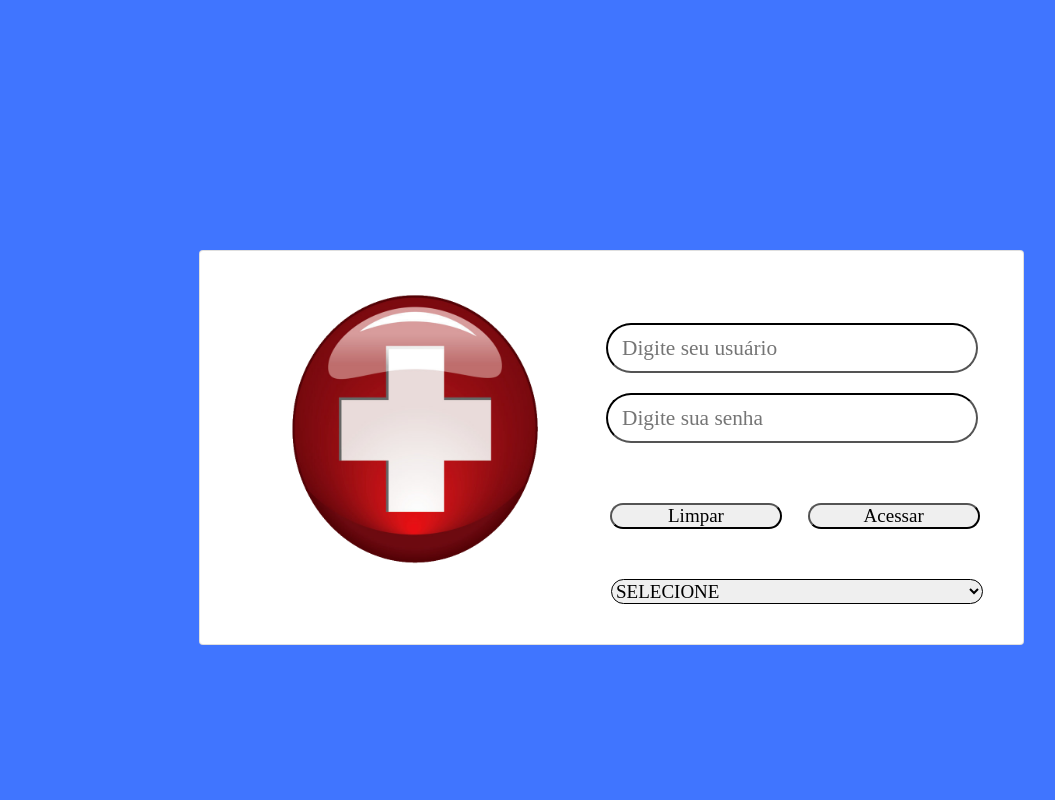
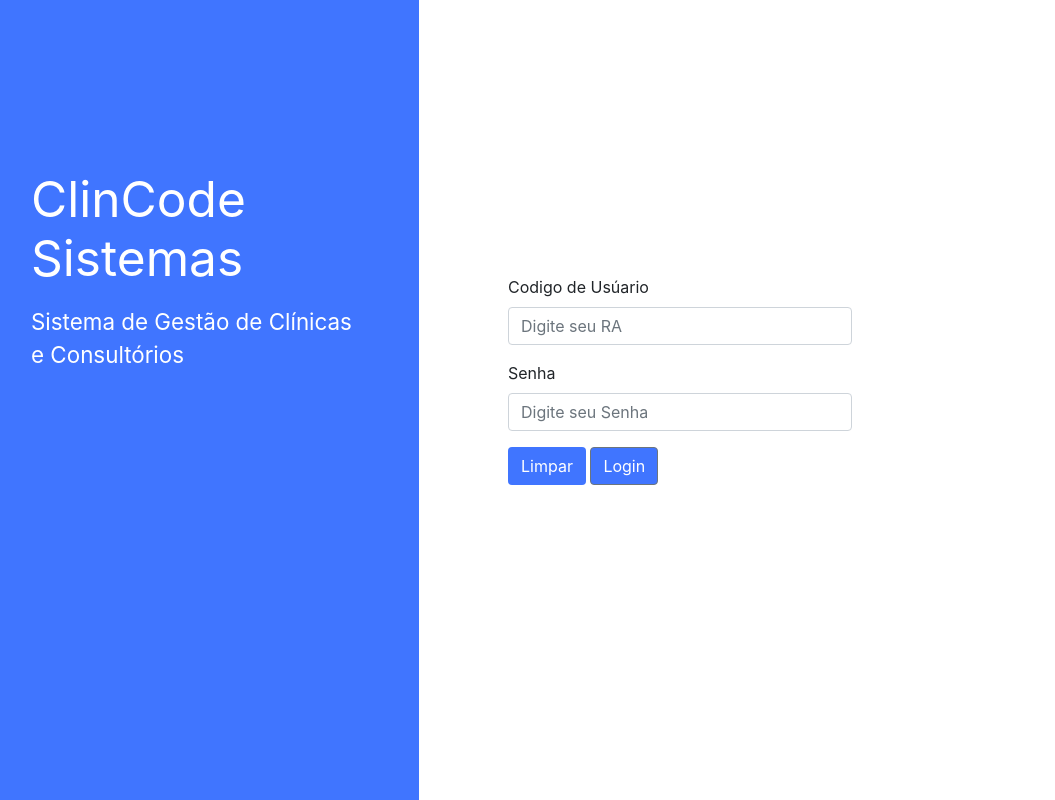
Before and after one commit to GabrielNogueiraBR/ClinCode-Sistema-para-Clinicas, a plain HTML site: page Views/pages/loginPaciente.html in a window 1280 px wide. Shown: the whole page, without its empty margins (29-1084 px from the left). Drawn offline with nearby package versions, Linux system fonts and the light colour scheme.

Commit message:
Atualização das Telas iniciais do sistema

```diff
--- a/Views/pages/loginPaciente.html
+++ b/Views/pages/loginPaciente.html
@@ -14,79 +14,47 @@
     <script src="https://stackpath.bootstrapcdn.com/bootstrap/4.5.2/js/bootstrap.min.js" integrity="sha384-B4gt1jrGC7Jh4AgTPSdUtOBvfO8shuf57BaghqFfPlYxofvL8/KUEfYiJOMMV+rV" crossorigin="anonymous"></script>
 
     <script>
-
 		function validar() {
-
 		  if (document.getElementById("user").value == '' )
 		  {
 			alert("Digite um usuário!!");
 			return;
 		  }
-
 		  if (document.getElementById("password").value == '')
 		  {
 			alert("Digite uma senha!!");
 			return;
 		  }
-          if(document.getElementById("qualificacao").value == '0')
-          {
-              alert("Digite sua qualificação!!");
-              return;
-          }
+		  window.location.href="../pages/index.html";
+        };</script>
 
-		  window.location.href="../pages/index.html";
-
-		};
-
-    </script>
-
-    <div class="container my-background">
-        <div class="row">
-          <div class="col-sm">
-
+    <div class="sidenav">
+        <div class="login-main-text">
+           <h2><b>ClinCode</b><br><b>Sistemas</b></h2>
+           <p></p>
+            <p>Sistema de Gestão de Clínicas e Consultórios</p>
         </div>
-          <div class="col-sm">
-
-            <form class="formulario">
-
-                <div class="card">
-                    <div class="menu-login" >
-                        <label for="user"></label><br>
-                        <input type="user" id="user" name="user" placeholder="Digite seu usuário">
-                        <label for="password"></label><br>
-                        <input type="password" id="password" name="password" placeholder="Digite sua senha">
-
-
      </div>
 
-                    <div class="card2">
-                        <button type="button" onclick="validar()">Acessar</button>
-                        <button type="reset">Limpar </button>
+     <div class="main">
+        <div class="col-md-6 col-sm-12">
+           <div class="login-form">
+              <form>
+                 <div class="form-group">
+                    <label>Codigo de Usúario</label>
+                    <input type="text" class="form-control" id="user" name="user"placeholder="Digite seu RA">
                  </div>
-                    <div class="card3">
-                        <select id="qualificacao">
-                            <option value="0" onclick="validar()" selected>SELECIONE</option>
-                            <option value="1" onclick="validar()" >Administrador TI</option>
-                            <option value="2" onclick="validar()" >Médico</option>
-                            <option value="3" onclick="validar()" >Secretaria</option>
-                          </select>
+                 <div class="form-group">
+                    <label>Senha</label>
+                    <input type="password" class="form-control" id="password" name="password" placeholder="Digite seu Senha">
                  </div>
-
-                    <div class="logo-login" style = "position:absolute;">
-                        <img class="imglogin" src="../assets/logo_teste.jpg">
-                    </div>
-
-                </div>
+                 <button type="reset" class="btn btn-blue">Limpar</button>
+                 <button type="button" class="btn btn-secondary"onclick="validar()">Login</button>
               </form>
-          </div>
-          <div class="col-sm">
-
            </div>
         </div>
      </div>
 
 
 
-</body>
-
-</html>
+</body></html>
--- a/Views/styles/login.css
+++ b/Views/styles/login.css
@@ -1,70 +1,114 @@
-* {
-    margin: 0;
-    padding: 0;
-    box-sizing: 0;
-}
+body {
+    font-family: "Lato", sans-serif;
+  }
 
-body { background: #4075FF !important; } /* Adding !important forces the browser to overwrite the default style applied by Bootstrap */
+  .main-head{
+    height: 150px;
+    background: #FFF;
+  }
 
-   .my-background {
-	  background: #4075FF;
-	}
-.card {
-    background-color: white;
-    padding: 40px;
-    border-radius: 5px;
-    font: normal 19px sans-serig;
-}
+  .h2, h2 {
+    font-size: 3.1rem !important;
+    font: sans-serig;
+  }
+  p {
+    margin-top: 0;
+    margin-bottom: 1rem;
+    font-size: 1.4rem !important;
+    font: sans-serig;
+  }
+  .sidenav {
+    height: 100%;
+    background-color: #4075FF;
+    overflow-x: hidden;
+    padding-top: 20px;
+  }
+  .imglogin {
+    height: 220px;
+    margin-top: -10px;
+    display: block;
+    margin-left: auto;
+    margin-right: auto
+  }
 
-.formulario {
-    width: 825px;
-    margin: auto;
-    padding-top: 250px;
-}
- .menu-login > input{
-    border-color: black;
-    border-radius: 25px;
-    outline: 0;
-    width: 50%;
-    height: 50px;
-    margin: 10px 5px;
-    float: right;
-    display: flex;
-    justify-content: center;
-    align-items: center;
-    font-size: 16pt;
-    padding: 14px;
- }
- .imglogin{
-     border-color: black;
-     border-radius: 15px;
-     width: 350px;
-    height: 280px;
-     float: left;
-     display: flex;
-     justify-content: center;
-     align-items: center;
- }
+  .main {
+    padding: 0px 10px;
+  }
 
+  @media screen and (max-width: 800px){
+    .sidenav {padding-top: 15px;}
+    .main {
+      padding: 0px 10px;
+      margin-top: 25px;
+  }
+    p {
+      margin-top: 0;
+      margin-bottom: 1rem;
+      text-align: center;
+    }
+    .imglogin {
+      height: 220px;
+      margin-top: -50px;
+      display: block;
+      margin-left: auto;
+      margin-right: auto;
+      margin-bottom: 15px;
+  }
+    .h2, h2 {
+      font-size: 3rem !important;
+      font: sans-serig;
+      text-align: center;
+      top: 15%;
+    }
+  }
 
+  @media screen and (max-width: 450px) {
+    .login-form{
+        margin-top: 10%;
+    }
 
- .card2 {
-    margin: 15px -10px;
- }
+    .register-form{
+        margin-top: 10%;
+    }
+  }
 
- .card2 > button {
-     border-color: black;
-     border-radius: 25px;
-     margin: 35px 13px;
-     float: right;
-     width: 22.5%;
- }
+  @media screen and (min-width: 768px){
+    .main{
+        margin-left: 40%;
+    }
 
- .card3 > select {
+    .sidenav{
+        width: 35%;
+        position: fixed;
+        z-index: 1;
+        top: 0;
+        left: 0;
+    }
 
-    border-color: black;
-    border-radius: 25px;
-    margin: 0px 0%;
-    float: right;
-    width: 50%;
- }
+    .login-form{
+        margin-top: 80%;
+    }
+
+    .register-form{
+        margin-top: 20%;
+    }
+  }
+
+  .login-main-text{
+    margin-top: 20%;
+    padding: 60px;
+    color: #fff;
+  }
+
+  .login-main-text h2{
+    font-weight: 300;
+  }
+
+  .btn-blue{
+    background-color: #4075FF !important;
+    color: #fff;
+  }
+  .btn-secondary {
+    background-color: #4075FF !important;
+    color: #fff;
+  }
```
Also changed, not shown: 1 other file. Lines whose indentation alone changed are shown as unchanged.
